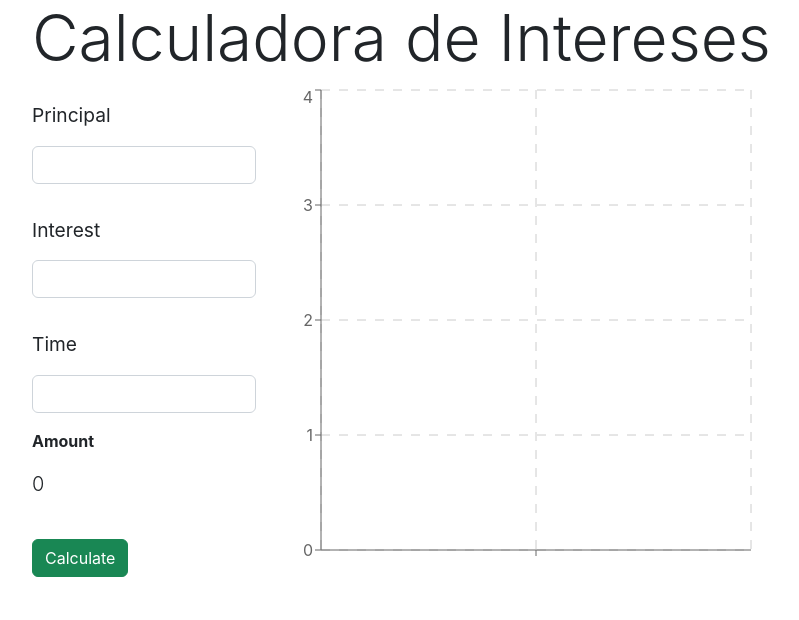
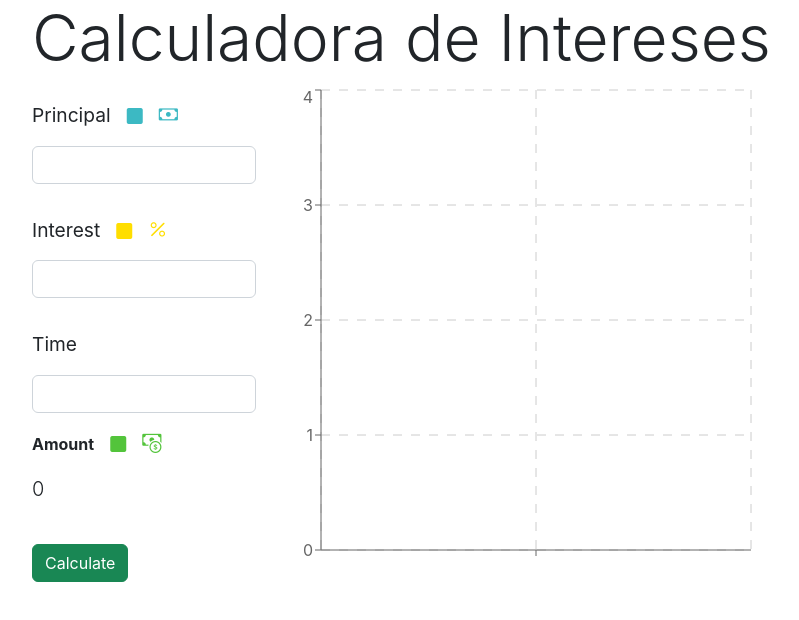
Before and after one commit to Wichosu/interest_calculator, a React (Create React App) app: page / in a window 1280 px wide. Shown: the top 620 px of the page, without its empty margins (50-849 px from the left). Built offline with nearby package versions, Linux system fonts and the light colour scheme.

Commit message:
Added color to graph and icons to labels

```diff
--- a/package.json
+++ b/package.json
@@ -6,6 +6,7 @@
     "@testing-library/jest-dom": "^5.16.5",
     "@testing-library/react": "^13.4.0",
     "@testing-library/user-event": "^13.5.0",
+    "bootstrap-icons": "^1.10.2",
     "react": "^18.2.0",
     "react-dom": "^18.2.0",
     "react-scripts": "5.0.1",
--- a/src/components/forms/Form.jsx
+++ b/src/components/forms/Form.jsx
@@ -1,11 +1,10 @@
 import React, { useState, useRef, useContext, createContext } from 'react';
 import CompoundGraph from '../graph/CompoundGraph';
-
+import { DataSchema } from '../../models/DataSchema.class';
 const formContext = createContext(null);
 
-// ?Important Optimize code (don't use that many variables)
-// ?Apply better styles, some colors on the graph
 // ?Document code
+// TODO Ideas: Mobile view, Switch lang es or en, multiple calculators
 
 /**
 * Styles
@@ -13,6 +12,13 @@ const formContext = createContext(null);
 
 const labelStyle = {
   fontSize: '1.2rem'
+}
+
+const fillColors = {
+  principal: "#3CB9C3",
+  interest: "#FFDE00",
+  amount: "#53C43B",
+  cursor: "#FAFAFA",
 }
 
 const Form = () => {
@@ -40,13 +46,13 @@ const Form = () => {
       prin = amount;
       amount = amount * (1 + interest);
       tempArray.push(
-        {
-          name: `Year ${time}`,
-          principal: prin.toFixed(2),
-          amount: amount.toFixed(2),
-          interest: interestProfit.toFixed(2),
-        }
-      )
+        new DataSchema(
+          `Year ${time}`,
+          prin.toFixed(2),
+          amount.toFixed(2),
+          interestProfit.toFixed(2),
+        )
+      );
     }
     setData(tempArray);
   }
@@ -63,6 +69,14 @@ const Form = () => {
             >
               Principal
             </label>
+            <i
+              className='mx-3 bi bi-square-fill'
+              style={{color: fillColors.principal}}
+            />
+            <i
+              className='bi bi-cash'
+              style={{color: fillColors.principal, fontSize: labelStyle.fontSize}}
+            />
             <input
               className='form-control'
               id='principal'
@@ -77,6 +91,14 @@ const Form = () => {
             >
               Interest
             </label>
+            <i
+              className='mx-3 bi bi-square-fill'
+              style={{color: fillColors.interest}}
+            />
+            <i
+              className='bi bi-percent'
+              style={{color: fillColors.interest, fontSize: labelStyle.fontSize}}
+            />
             <input
               className='form-control'
               id='interest'
@@ -117,6 +139,14 @@ const Amount = () => {
         <strong>
           Amount
         </strong>
+        <i
+          className='mx-3 bi bi-square-fill'
+          style={{color: fillColors.amount}}
+        />
+        <i
+          className='bi bi-cash-coin'
+          style={{color: fillColors.amount, fontSize: labelStyle.fontSize}}
+        />
       </p>
       <p className='lead'>
         { result }
--- a/src/components/graph/CompoundGraph.jsx
+++ b/src/components/graph/CompoundGraph.jsx
@@ -2,15 +2,27 @@ import React from 'react';
 import { BarChart, Bar, XAxis, YAxis, Tooltip, CartesianGrid } from 'recharts';
 
 const CompoundGraph = ({ data }) => {
+
+  const fillColors = {
+    principal: "#3CB9C3",
+    interest: "#FFDE00",
+    amount: "#53C43B",
+    cursor: "#FAFAFA",
+  }
+
   return (
     <BarChart width={500} height={500} data={data}>
       <CartesianGrid strokeDasharray="9"/>
       <XAxis dataKey="name" />
       <YAxis />
-      <Tooltip cursor={{ fill: 'blue' }}/>
-      <Bar dataKey="principal" stackId="a" fill="#ccc" />
-      <Bar dataKey="interest" stackId="a" fill="#000" />
-      <Bar dataKey="amount"  fill="#555" />
+      <Tooltip
+        cursor={{ fill: fillColors.cursor }}
+        wrapperStyle={{ fill: fillColors.cursor }}
+        // itemStyle={{color: "#333333"}}
+        />
+      <Bar dataKey="principal" stackId="a" fill={fillColors.principal} />
+      <Bar dataKey="interest" stackId="a" fill={fillColors.interest} />
+      <Bar dataKey="amount"  fill={fillColors.amount} />
     </BarChart>
   )
 }
--- a/src/index.js
+++ b/src/index.js
@@ -3,6 +3,7 @@ import ReactDOM from 'react-dom/client';
 import './index.css';
 import App from './App';
 import reportWebVitals from './reportWebVitals';
+import 'bootstrap-icons/font/bootstrap-icons.css';
 
 const root = ReactDOM.createRoot(document.getElementById('root'));
 root.render(
--- /dev/null
+++ b/src/models/DataSchema.class.js
@@ -0,0 +1,13 @@
+export class DataSchema {
+  name = '';
+  principal = 0;
+  amount = 0;
+  interest = 0;
+
+  constructor(name, principal, amount, interest) {
+    this.name = name;
+    this.principal = principal;
+    this.amount = amount;
+    this.interest = interest;
+  }
+}
```
Also changed, not shown: 1 other file (tests, documents, lock files or other folders).
